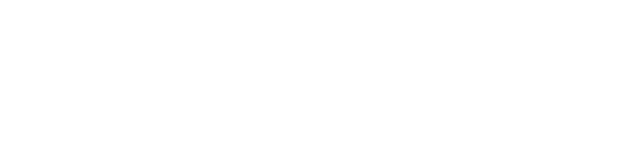
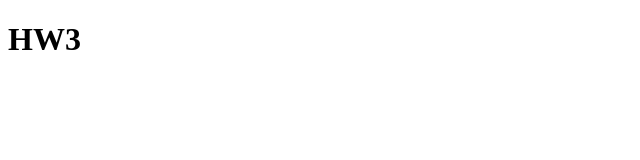
Before and after one commit to olhafilipenko160695/goit-js-hw-03, a plain HTML site: page index.html in a window 1280 px wide. Shown: the whole page, without its empty margins (0-640 px from the left). Drawn offline with Linux system fonts and the light colour scheme.

Commit message:
Update index.html

```diff
--- a/index.html
+++ b/index.html
@@ -6,6 +6,7 @@
     <title>Document</title>
 </head>
 <body>
+    <h1>HW3</h1>
     <script src="./js/task-1.js"></script>
     <script src="./js/task-2.js"></script>
     <script src="/js/task-3.js"></script>
```
